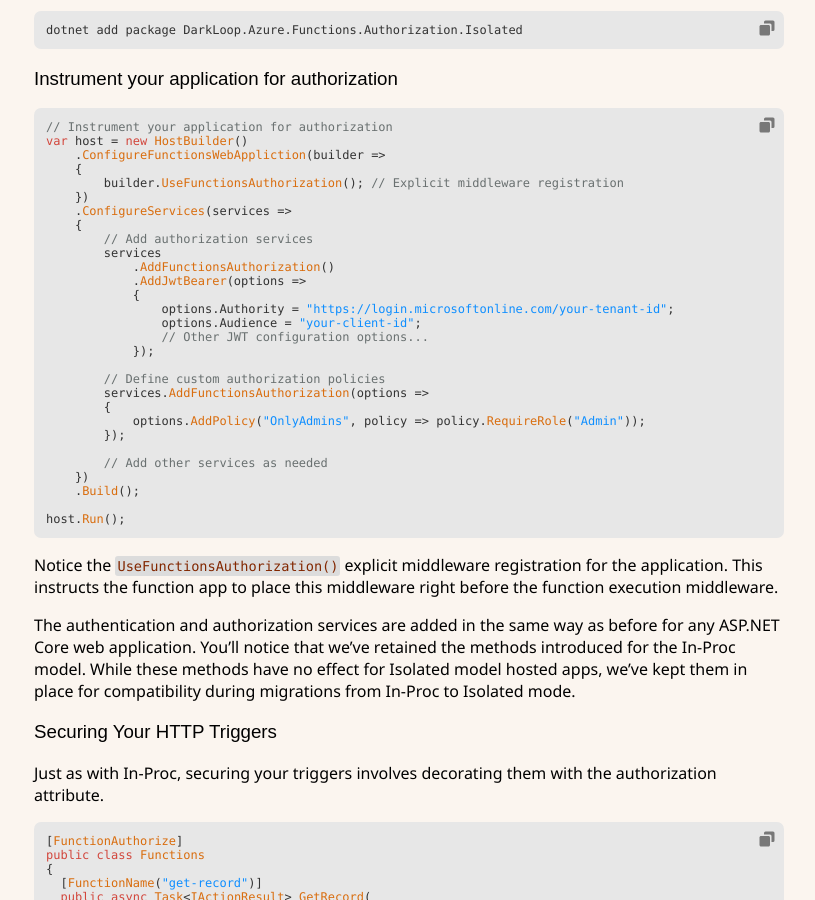
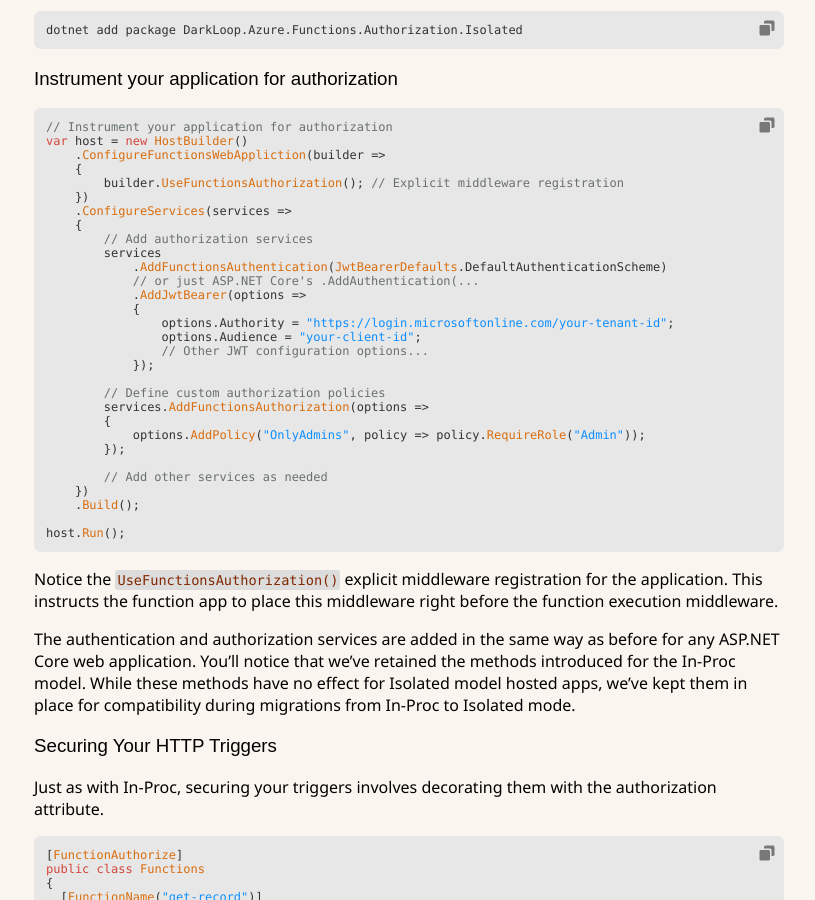
Before and after one commit to artmasa/artmasa.github.io, a Jekyll site: the page built from _posts/2024-03-03-functions-policy-based-auth-for-functions-v4-in-proc-and-isolated.md, in a window 1280 px wide and 900 px high, scrolled down 940 px. Shown: the whole window, without its empty margins (231-1046 px from the left). Built offline with Jekyll 4.4.1, drawn with Linux system fonts in a browser that asks for light colours; nearby versions of some CDN libraries; some web fonts are replaced; comment, search, counter and statistics services are not loaded.

Commit message:
fixing mistake in post

```diff
--- a/_posts/2024-03-03-functions-policy-based-auth-for-functions-v4-in-proc-and-isolated.md
+++ b/_posts/2024-03-03-functions-policy-based-auth-for-functions-v4-in-proc-and-isolated.md
@@ -40,7 +40,8 @@ var host = new HostBuilder()
     {
         // Add authorization services
         services
-            .AddFunctionsAuthorization()
+            .AddFunctionsAuthentication(JwtBearerDefaults.DefaultAuthenticationScheme)
+            // or just ASP.NET Core's .AddAuthentication(...
             .AddJwtBearer(options =>
             {
                 options.Authority = "https://login.microsoftonline.com/your-tenant-id";
```
